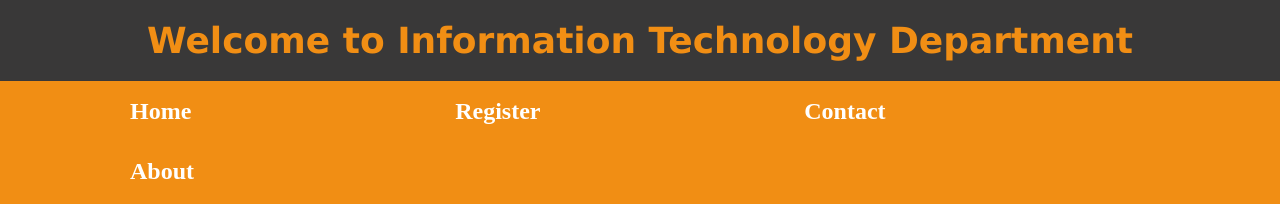
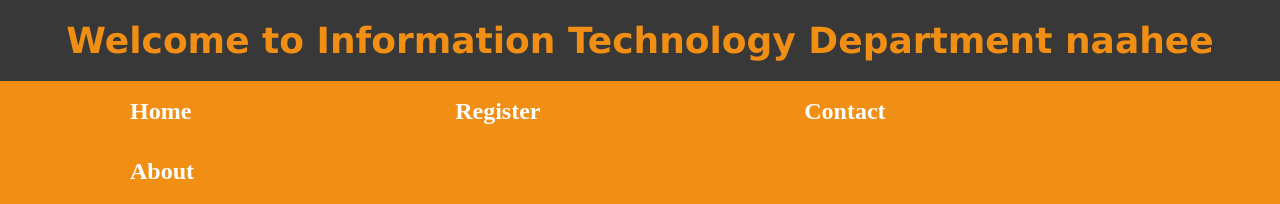
Before and after one commit to nutgino/test, a plain HTML site: page index.html in a window 1280 px wide. Shown: the top 204 px of the page. Drawn offline with Linux system fonts and the light colour scheme.

Commit message:
Update index.html

```diff
--- a/index.html
+++ b/index.html
@@ -11,7 +11,7 @@
 <body>
     <div id="container">
         <header>
-            <h1 >Welcome to Information Technology Department</h1>
+            <h1 >Welcome to Information Technology Department naahee</h1>
         </header>
         <nav >
             <ul id="bar">
```
